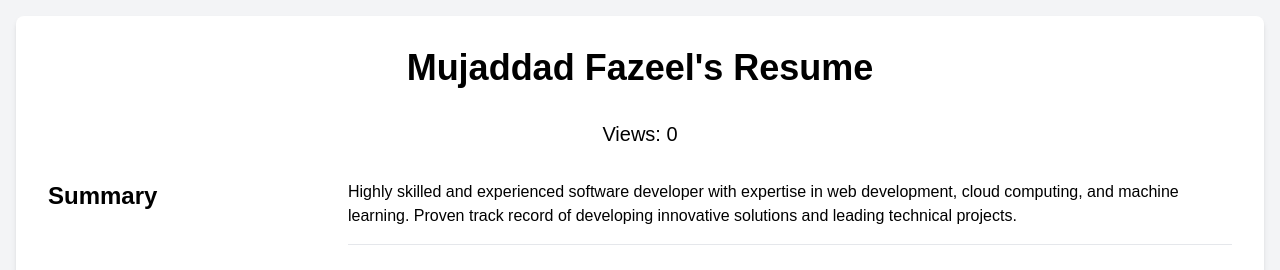
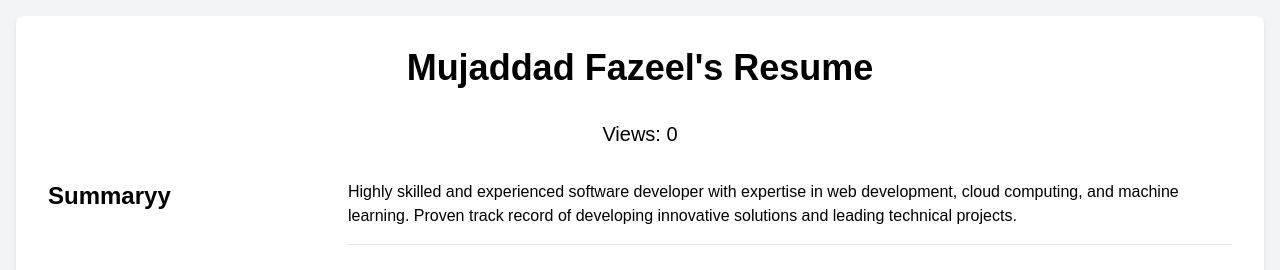
Before and after one commit to m-fazeel/the-cloud-challenge, a Vue app in the folder resume-website/: page / in a window 1280 px wide. Shown: the top 270 px of the page. Built offline with nearby package versions, Linux system fonts and the light colour scheme; no server answers.

Commit message:
testing github actions

```diff
--- a/resume-website/src/App.vue
+++ b/resume-website/src/App.vue
@@ -9,7 +9,7 @@
 
       <div class="grid grid-cols-1 md:grid-cols-12 gap-4">
         <div class="col-span-1 md:col-span-3">
-          <h2 class="text-2xl font-semibold mb-4">Summary</h2>
+          <h2 class="text-2xl font-semibold mb-4">Summaryy</h2>
         </div>
 
 
```
